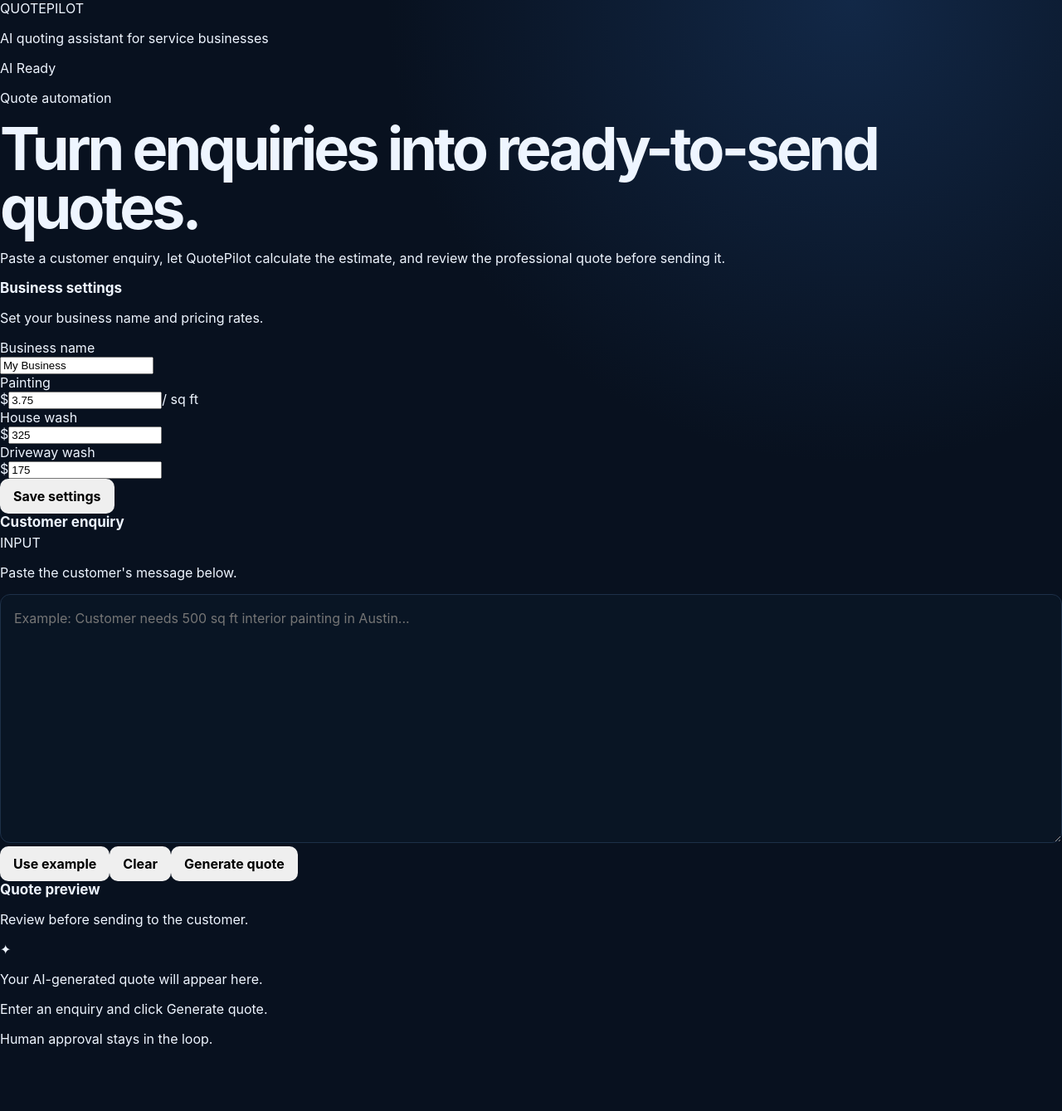
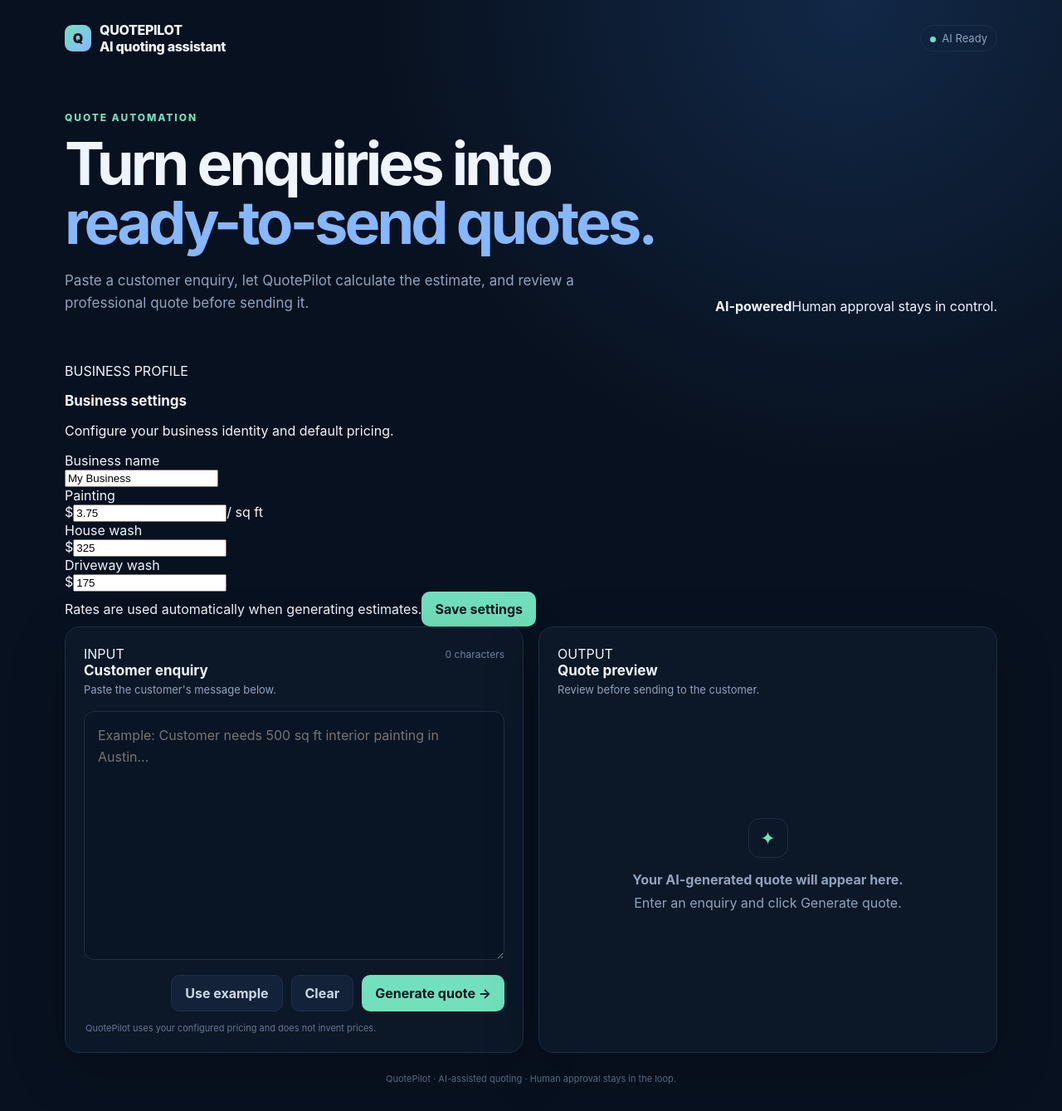
Before and after one commit to ceramicdesignhub/ai-quote-assistant, a Next.js app: page / in a window 1280 px wide. Shown: the whole page at 83% size. Before the commit the page ends 1278 px from the top, so only its background shows below. Built offline with nearby package versions, Linux system fonts and the light colour scheme.

Commit message:
Improve QuotePilot UI

```diff
--- a/app/page.tsx
+++ b/app/page.tsx
@@ -43,7 +43,6 @@
       ...current,
       [key]: value,
     }));
-
     setSaved(false);
   }
 
@@ -131,81 +130,86 @@
         setCopied(false);
       }, 2000);
     } catch {
-      setError("Could not copy the quote. Please select and copy it manually.");
+      setError("Could not copy the quote. Please copy it manually.");
     }
   }
 
   function approveQuote() {
     if (!quote) return;
-
     setApproved(true);
   }
 
   return (
-    <main className="min-h-screen bg-slate-50 text-slate-950">
-      {/* HEADER */}
-      <header className="border-b border-slate-200 bg-white">
-        <div className="mx-auto flex max-w-6xl items-center justify-between px-5 py-5 sm:px-8">
+    <main className="app">
+      <div className="shell">
+
+        {/* NAVIGATION */}
+        <header className="nav">
+          <div className="brand">
+            <div className="brandMark">Q</div>
+
             <div>
-            <div className="text-sm font-bold tracking-[0.2em] text-slate-900">
-              QUOTEPILOT
+              <div>QUOTEPILOT</div>
+              <div className="brandSub">
+                AI quoting assistant
+              </div>
+            </div>
           </div>
 
-            <p className="mt-1 text-xs text-slate-500">
-              AI quoting assistant for service businesses
+          <div className="status">
+            <span className="dot" />
+            AI Ready
+          </div>
+        </header>
+
+        {/* HERO */}
+        <section className="hero">
+          <div>
+            <p className="eyebrow">QUOTE AUTOMATION</p>
+
+            <h1>
+              Turn enquiries into
+              <br />
+              <span>ready-to-send quotes.</span>
+            </h1>
+
+            <p className="heroCopy">
+              Paste a customer enquiry, let QuotePilot calculate the estimate,
+              and review a professional quote before sending it.
             </p>
           </div>
 
-          <div className="hidden items-center gap-2 rounded-full border border-emerald-200 bg-emerald-50 px-3 py-1.5 text-xs font-semibold text-emerald-700 sm:flex">
-            <span className="h-2 w-2 rounded-full bg-emerald-500" />
-            AI Ready
+          <div className="heroBadge">
+            <strong>AI-powered</strong>
+            <span>Human approval stays in control.</span>
           </div>
-        </div>
-      </header>
-
-      {/* MAIN */}
-      <div className="mx-auto max-w-6xl px-5 py-8 sm:px-8 sm:py-10">
-        {/* HERO */}
-        <section className="mb-8">
-          <p className="mb-2 text-sm font-semibold uppercase tracking-[0.15em] text-slate-500">
-            Quote automation
-          </p>
-
-          <h1 className="max-w-3xl text-3xl font-bold tracking-tight text-slate-950 sm:text-4xl">
-            Turn enquiries into ready-to-send quotes.
-          </h1>
-
-          <p className="mt-3 max-w-2xl text-base leading-7 text-slate-600">
-            Paste a customer enquiry, let QuotePilot calculate the estimate,
-            and review the professional quote before sending it.
-          </p>
         </section>
 
         {/* BUSINESS SETTINGS */}
-        <section className="mb-8 rounded-2xl border border-slate-200 bg-white p-5 shadow-sm sm:p-6">
-          <div className="mb-5 flex flex-col gap-3 sm:flex-row sm:items-center sm:justify-between">
+        <section className="settingsPanel">
+          <div className="settingsHeader">
             <div>
-              <h2 className="text-base font-bold text-slate-900">
-                Business settings
-              </h2>
-
-              <p className="mt-1 text-sm text-slate-500">
-                Set your business name and pricing rates.
+              <p className="sectionEyebrow">BUSINESS PROFILE</p>
+              <h2>Business settings</h2>
+              <p>
+                Configure your business identity and default pricing.
               </p>
             </div>
 
             {saved && (
-              <div className="w-fit rounded-full bg-emerald-50 px-3 py-1.5 text-xs font-semibold text-emerald-700">
+              <div className="savedMessage">
                 ✓ Settings saved
               </div>
             )}
           </div>
 
-          <div className="grid gap-4 sm:grid-cols-2 lg:grid-cols-4">
+          <div className="settingsGrid">
             <SettingInput
               label="Business name"
               value={settings.businessName}
-              onChange={(value) => updateSetting("businessName", value)}
+              onChange={(value) =>
+                updateSetting("businessName", value)
+              }
             />
 
             <SettingInput
@@ -214,7 +218,9 @@
               suffix="/ sq ft"
               type="number"
               value={settings.paintingRate}
-              onChange={(value) => updateSetting("paintingRate", value)}
+              onChange={(value) =>
+                updateSetting("paintingRate", value)
+              }
             />
 
             <SettingInput
@@ -232,14 +238,20 @@
               prefix="$"
               type="number"
               value={settings.drivewayRate}
-              onChange={(value) => updateSetting("drivewayRate", value)}
+              onChange={(value) =>
+                updateSetting("drivewayRate", value)
+              }
             />
           </div>
 
-          <div className="mt-5 flex justify-end">
+          <div className="settingsFooter">
+            <span>
+              Rates are used automatically when generating estimates.
+            </span>
+
             <button
               onClick={saveSettings}
-              className="rounded-xl bg-slate-950 px-5 py-2.5 text-sm font-semibold text-white transition hover:bg-slate-800 active:scale-[0.98]"
+              className="primary"
             >
               Save settings
             </button>
@@ -247,23 +259,24 @@
         </section>
 
         {/* WORKSPACE */}
-        <section className="grid gap-6 lg:grid-cols-2">
+        <section className="workspace">
+
           {/* CUSTOMER ENQUIRY */}
-          <div className="rounded-2xl border border-slate-200 bg-white p-5 shadow-sm sm:p-6">
-            <div className="mb-4">
-              <div className="flex items-center justify-between">
-                <h2 className="text-base font-bold text-slate-900">
-                  Customer enquiry
-                </h2>
+          <div className="panel">
+            <div className="panelHead">
+              <div>
+                <div className="sectionEyebrow">INPUT</div>
 
-                <span className="rounded-full bg-slate-100 px-2.5 py-1 text-[11px] font-semibold text-slate-500">
-                  INPUT
-                </span>
+                <h2>Customer enquiry</h2>
+
+                <p>
+                  Paste the customer's message below.
+                </p>
               </div>
 
-              <p className="mt-1 text-sm text-slate-500">
-                Paste the customer's message below.
-              </p>
+              <div className="counter">
+                {enquiry.length} characters
+              </div>
             </div>
 
             <textarea
@@ -273,20 +286,19 @@
                 setError("");
               }}
               placeholder="Example: Customer needs 500 sq ft interior painting in Austin..."
-              className="min-h-[300px] w-full resize-y rounded-xl border border-slate-200 bg-slate-950 p-4 text-sm leading-6 text-white outline-none placeholder:text-slate-500 focus:border-slate-400 focus:ring-2 focus:ring-slate-200"
             />
 
-            <div className="mt-4 flex flex-wrap gap-2">
+            <div className="actions">
               <button
                 onClick={useExample}
-                className="rounded-xl border border-slate-300 bg-white px-4 py-2.5 text-sm font-semibold text-slate-700 transition hover:bg-slate-50"
+                className="secondary"
               >
                 Use example
               </button>
 
               <button
                 onClick={clearAll}
-                className="rounded-xl border border-slate-300 bg-white px-4 py-2.5 text-sm font-semibold text-slate-700 transition hover:bg-slate-50"
+                className="secondary"
               >
                 Clear
               </button>
@@ -294,122 +306,160 @@
               <button
                 onClick={generateQuote}
                 disabled={loading}
-                className="ml-auto rounded-xl bg-slate-950 px-5 py-2.5 text-sm font-semibold text-white transition hover:bg-slate-800 disabled:cursor-not-allowed disabled:opacity-60"
+                className="primary"
               >
-                {loading ? "Generating..." : "Generate quote"}
+                {loading ? "Generating..." : "Generate quote →"}
               </button>
             </div>
 
             {error && (
-              <div className="mt-4 rounded-xl border border-red-200 bg-red-50 px-4 py-3 text-sm text-red-700">
+              <div className="errorBox">
                 {error}
               </div>
             )}
+
+            <p className="demoNote">
+              QuotePilot uses your configured pricing and does not invent
+              prices.
+            </p>
           </div>
 
           {/* QUOTE PREVIEW */}
-          <div className="rounded-2xl border border-slate-200 bg-white p-5 shadow-sm sm:p-6">
-            <div className="mb-4 flex items-start justify-between gap-4">
+          <div className="panel">
+            <div className="panelHead">
               <div>
-                <h2 className="text-base font-bold text-slate-900">
-                  Quote preview
-                </h2>
+                <div className="sectionEyebrow">OUTPUT</div>
 
-                <p className="mt-1 text-sm text-slate-500">
+                <h2>Quote preview</h2>
+
+                <p>
                   Review before sending to the customer.
                 </p>
               </div>
 
               {quote && (
-                <span
-                  className={`rounded-full px-2.5 py-1 text-[11px] font-bold ${
-                    approved
-                      ? "bg-emerald-50 text-emerald-700"
-                      : "bg-amber-50 text-amber-700"
-                  }`}
-                >
-                  {approved ? "APPROVED" : "DRAFT"}
+                approved ? (
+                  <span className="approved">
+                    APPROVED
                   </span>
+                ) : (
+                  <span className="review">
+                    DRAFT
+                  </span>
+                )
               )}
             </div>
 
             {!quote && !loading && (
-              <div className="flex min-h-[300px] items-center justify-center rounded-xl border border-dashed border-slate-200 bg-slate-50 px-6 text-center">
-                <div>
-                  <div className="mx-auto mb-3 flex h-12 w-12 items-center justify-center rounded-full bg-white text-xl shadow-sm">
-                    ✦
-                  </div>
+              <div className="empty">
+                <div className="emptyIcon">✦</div>
 
-                  <p className="font-semibold text-slate-700">
+                <strong>
                   Your AI-generated quote will appear here.
-                  </p>
+                </strong>
 
-                  <p className="mt-1 text-sm text-slate-500">
+                <span>
                   Enter an enquiry and click Generate quote.
-                  </p>
-                </div>
+                </span>
               </div>
             )}
 
             {loading && (
-              <div className="min-h-[300px] rounded-xl border border-slate-200 bg-slate-50 p-5">
-                <div className="animate-pulse space-y-4">
-                  <div className="h-4 w-3/4 rounded bg-slate-200" />
-                  <div className="h-4 w-full rounded bg-slate-200" />
-                  <div className="h-4 w-5/6 rounded bg-slate-200" />
-                  <div className="h-20 rounded bg-slate-200" />
-                  <div className="h-4 w-2/3 rounded bg-slate-200" />
-                  <div className="h-4 w-full rounded bg-slate-200" />
+              <div className="loadingBox">
+                <div className="loader">
+                  <div />
+                  <div />
+                  <div />
                 </div>
 
-                <p className="mt-6 text-center text-sm text-slate-500">
+                <strong>
                   Creating your quote...
-                </p>
+                </strong>
+
+                <span>
+                  Calculating pricing and preparing the customer message.
+                </span>
               </div>
             )}
 
             {quote && !loading && (
               <>
+                <div className="quoteCard">
+                  <div className="quoteTop">
+                    <div>
+                      <span className="miniLabel">
+                        QUOTE DRAFT
+                      </span>
+
+                      <strong>
+                        {settings.businessName}
+                      </strong>
+                    </div>
+
+                    <span className="quoteNo">
+                      AI GENERATED
+                    </span>
+                  </div>
+
+                  <div className="quoteContent">
                     <textarea
                       value={quote}
                       onChange={(e) => {
                         setQuote(e.target.value);
                         setApproved(false);
                       }}
-                  className="min-h-[300px] w-full resize-y rounded-xl border border-slate-200 bg-slate-50 p-4 text-sm leading-6 text-slate-700 outline-none focus:border-slate-400 focus:ring-2 focus:ring-slate-200"
                       aria-label="Generated quote"
                     />
+                  </div>
 
-                <div className="mt-4 flex flex-col gap-3 sm:flex-row">
+                  <div className="humanCheck">
+                    <span className="checkIcon">✓</span>
+
+                    <div>
+                      <strong>
+                        Human review required
+                      </strong>
+
+                      <p>
+                        Review the estimate and customer details before
+                        sending.
+                      </p>
+                    </div>
+                  </div>
+                </div>
+
+                <div className="quoteActions">
                   <button
                     onClick={copyQuote}
-                    className="flex-1 rounded-xl border border-slate-300 bg-white px-4 py-3 text-sm font-semibold text-slate-700 transition hover:bg-slate-50"
+                    className="secondary"
                   >
                     {copied ? "✓ Copied" : "Copy quote"}
                   </button>
 
                   <button
                     onClick={approveQuote}
-                    className={`flex-1 rounded-xl px-4 py-3 text-sm font-semibold text-white transition ${
+                    className={
                       approved
-                        ? "bg-emerald-600"
-                        : "bg-slate-950 hover:bg-slate-800"
-                    }`}
+                        ? "approvedBtn"
+                        : "primary"
+                    }
                   >
-                    {approved ? "✓ Quote approved" : "Approve quote"}
+                    {approved
+                      ? "✓ Quote approved"
+                      : "Approve quote"}
                   </button>
                 </div>
 
                 {approved && (
-                  <div className="mt-4 rounded-xl border border-emerald-200 bg-emerald-50 p-4">
-                    <p className="text-sm font-bold text-emerald-800">
+                  <div className="successBox">
+                    <strong>
                       Quote approved — ready to send.
-                    </p>
+                    </strong>
 
-                    <p className="mt-1 text-xs leading-5 text-emerald-700">
-                      The quote has been reviewed and approved. Email sending
-                      can be connected as the next step.
-                    </p>
+                    <span>
+                      Email sending can be connected as the next workflow
+                      step.
+                    </span>
                   </div>
                 )}
               </>
@@ -417,12 +467,9 @@
           </div>
         </section>
 
-        {/* FOOTER */}
-        <div className="py-8 text-center">
-          <p className="text-xs text-slate-400">
-            Human approval stays in the loop.
-          </p>
-        </div>
+        <footer>
+          QuotePilot · AI-assisted quoting · Human approval stays in the loop.
+        </footer>
       </div>
     </main>
   );
@@ -444,14 +491,12 @@
   type?: string;
 }) {
   return (
-    <div>
-      <label className="mb-2 block text-xs font-bold uppercase tracking-wide text-slate-500">
-        {label}
-      </label>
+    <div className="settingField">
+      <label>{label}</label>
 
-      <div className="flex items-center rounded-xl border border-slate-200 bg-white transition focus-within:border-slate-400 focus-within:ring-2 focus-within:ring-slate-100">
+      <div className="settingInput">
         {prefix && (
-          <span className="pl-3 text-sm font-semibold text-slate-400">
+          <span className="inputPrefix">
             {prefix}
           </span>
         )}
@@ -460,11 +505,10 @@
           type={type}
           value={value}
           onChange={(e) => onChange(e.target.value)}
-          className="min-w-0 flex-1 rounded-xl bg-transparent px-3 py-3 text-sm font-medium text-slate-900 outline-none"
         />
 
         {suffix && (
-          <span className="pr-3 text-xs font-semibold text-slate-400">
+          <span className="inputSuffix">
             {suffix}
           </span>
         )}
```
Lines whose indentation alone changed are shown as unchanged.
